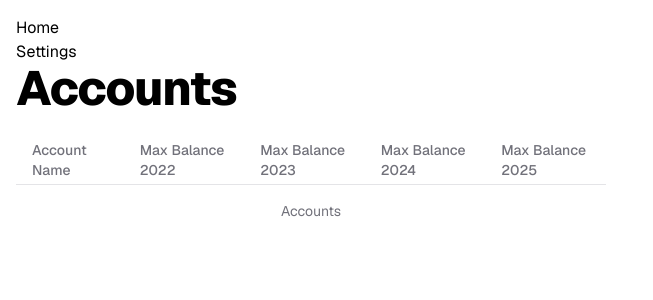
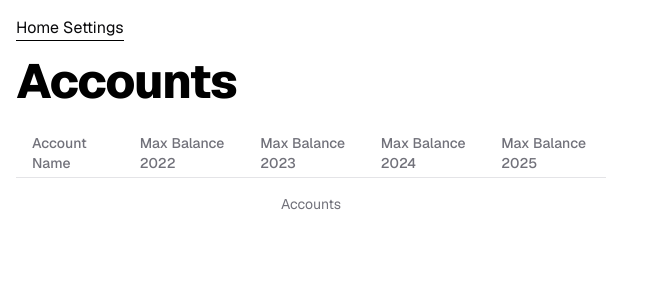
Before and after one commit to bpb54321/fbar-max-balance-calculator, a Next.js app: page / in a window 1280 px wide. Shown: the top 300 px of the page, without its empty margins (0-653 px from the left). Built offline with nearby package versions, Linux system fonts and the light colour scheme.

Commit message:
Use NavigationMenu in MainNavigation.

```diff
--- a/components/MainNavigation.tsx
+++ b/components/MainNavigation.tsx
@@ -1,16 +1,17 @@
+import NavigationMenu, {
+  LinkData,
+} from "@/design-system/navigation-menu/NavigationMenu";
 import Link from "next/link";
+
+const links: LinkData[] = [
+  { text: "Home", href: "/" },
+  { text: "Settings", href: "/settings" },
+];
 
 export default function MainNavigation() {
   return (
-    <nav>
-      <ul>
-        <li>
-          <Link href="/">Home</Link>
-        </li>
-        <li>
-          <Link href="/settings">Settings</Link>
-        </li>
-      </ul>
-    </nav>
+    <div className="mb-4">
+      <NavigationMenu links={links} />
+    </div>
   );
 }
```
